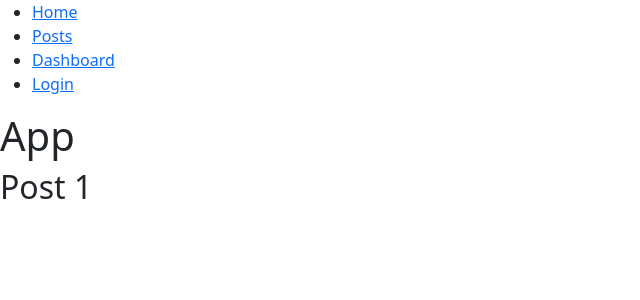
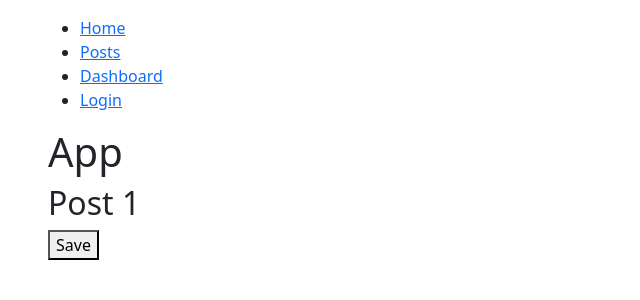
Before and after one commit to Yupiter78/react17-router, a React (Create React App) app: page /posts/1 in a window 1280 px wide. Shown: the top 300 px of the page, without its empty margins (0-640 px from the left). Built offline with nearby package versions, Linux system fonts and the light colour scheme.

Commit message:
feat: add history to the Post component

```diff
--- a/src/app/App.js
+++ b/src/app/App.js
@@ -10,7 +10,7 @@ import NotFound from "./components/NotFound";
 
 const App = () => {
     return (
-        <>
+        <div className="ms-5 mt-3">
             <NavBar />
             <h1>App</h1>
             <Switch>
@@ -23,7 +23,7 @@ const App = () => {
                 <Redirect from="/admin" to="/dashboard" />
                 <Redirect to="/404" />
             </Switch>
-        </>
+        </div>
     );
 };
 
--- a/src/app/components/NavBar.jsx
+++ b/src/app/components/NavBar.jsx
@@ -3,7 +3,6 @@ import { Link } from "react-router-dom";
 
 const NavBar = () => {
     return (
-        <div>
         <ul>
             <li>
                 <Link to="/">Home</Link>
@@ -18,7 +17,6 @@ const NavBar = () => {
                 <Link to="/login">Login</Link>
             </li>
         </ul>
-        </div>
     );
 };
 
--- a/src/app/components/Post.jsx
+++ b/src/app/components/Post.jsx
@@ -1,18 +1,32 @@
 import React from "react";
 import PropTypes from "prop-types";
 
-const Post = ({ id, posts }) => {
+const Post = ({ id, posts, history }) => {
     const post = posts.find(({ _id }) => _id.toString() === id);
+    const handleSave = () => {
+        if (history) {
+            history.replace("/posts");
+        }
+    };
     return post ? (
-        <h2>{post.label}</h2>
+        <>
+            <h2>{post.label}</h2>
+            <button onClick={handleSave}>Save</button>
+        </>
     ) : (
         <h2>{`Post with id: ${id} not found`}</h2>
     );
 };
 
+Post.defaultProps = {
+    id: "",
+    posts: []
+};
+
 Post.propTypes = {
     posts: PropTypes.array.isRequired,
-    id: PropTypes.string.isRequired
+    id: PropTypes.string.isRequired,
+    history: PropTypes.object.isRequired
 };
 
 export default Post;
--- a/src/app/components/PostList.jsx
+++ b/src/app/components/PostList.jsx
@@ -1,12 +1,16 @@
 import React from "react";
 import PropTypes from "prop-types";
+import { Link } from "react-router-dom";
 
 const PostList = ({ posts }) => {
     if (!posts || posts.length === 0) return <p>No posts to display</p>;
+
     return (
         <ul>
             {posts.map(({ _id, label }) => (
-                <li key={_id}>{label}</li>
+                <li key={_id}>
+                    <Link to={`/posts/${_id}`}>{label}</Link>
+                </li>
             ))}
         </ul>
     );
--- a/src/app/components/Posts.jsx
+++ b/src/app/components/Posts.jsx
@@ -2,29 +2,23 @@ import React from "react";
 import PropTypes from "prop-types";
 import Post from "./Post";
 import PostList from "./PostList";
-import queryString from "query-string";
-import _ from "lodash";
 
 const Posts = ({
     match: {
         params: { postId }
     },
-    location: { search }
+    history
 }) => {
     const posts = [
         { _id: 1, label: "Post 1" },
         { _id: 2, label: "Post 2" },
         { _id: 3, label: "Post 3" }
     ];
-    const { count } = queryString.parse(search);
-    const slicePosts = count
-        ? _(posts).slice(0).take(Number(count)).value()
-        : posts;
 
     return postId ? (
-        <Post id={postId} posts={posts} />
+        <Post id={postId} posts={posts} history={history} />
     ) : (
-        <PostList posts={slicePosts} />
+        <PostList posts={posts} />
     );
 };
 
@@ -34,9 +28,7 @@ Posts.propTypes = {
             postId: PropTypes.string
         })
     }),
-    location: PropTypes.shape({
-        search: PropTypes.string
-    })
+    history: PropTypes.object.isRequired
 };
 
 export default Posts;
```
Lines whose indentation alone changed are shown as unchanged.
